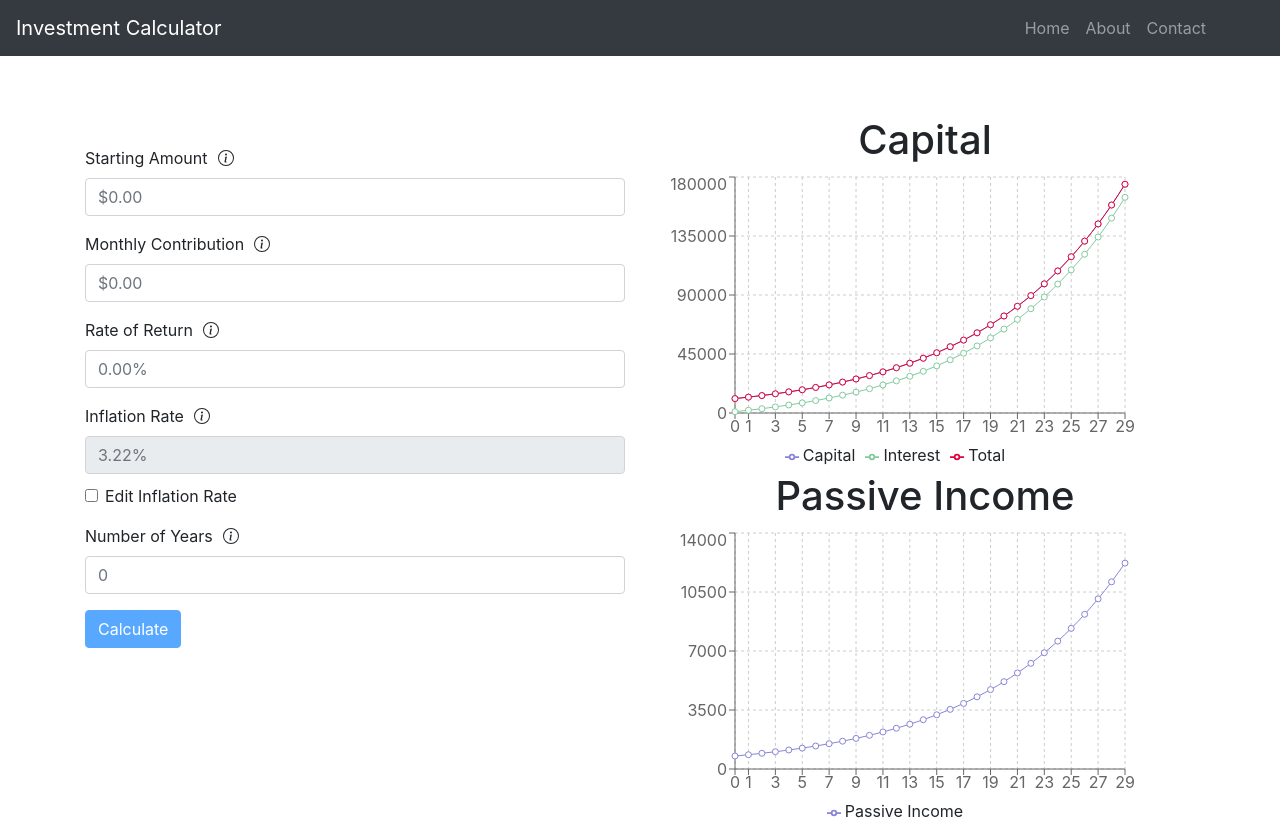
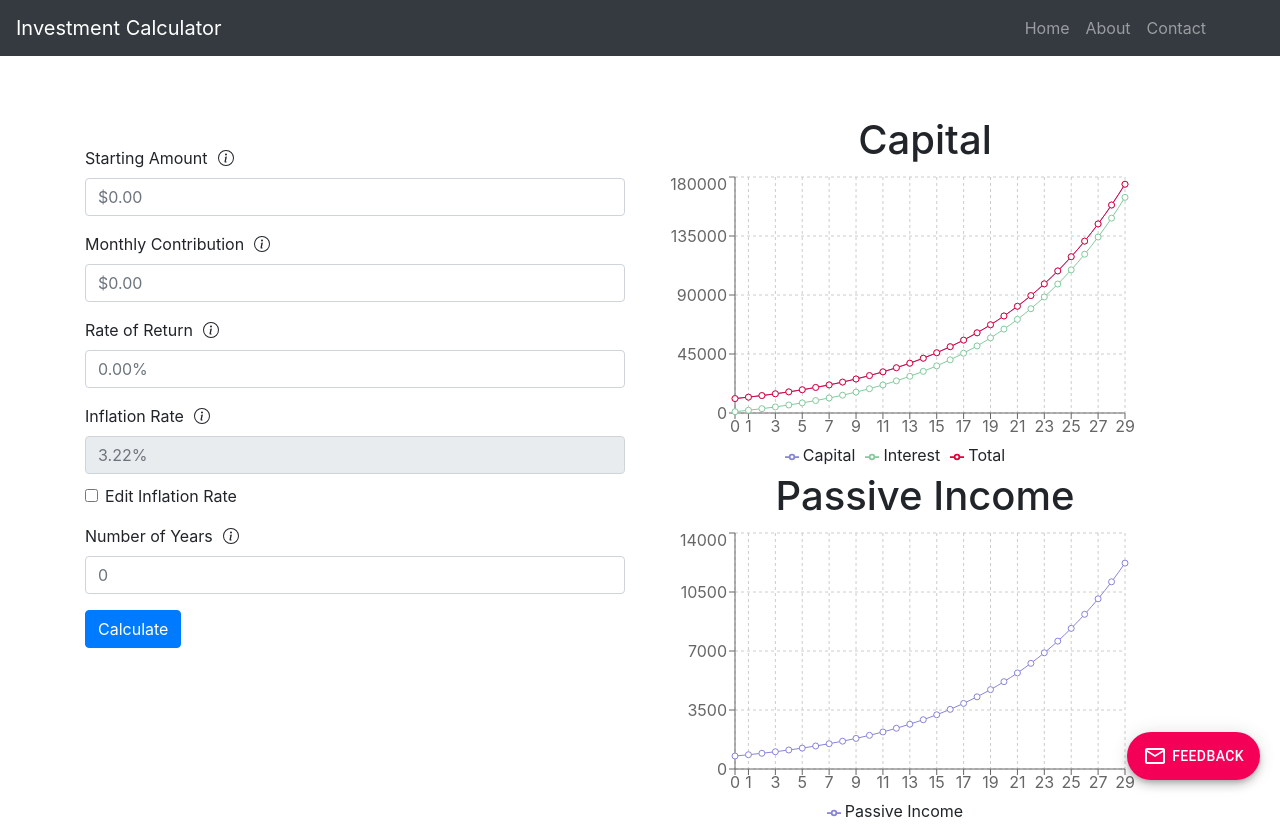
Before and after one commit to scottgibson21/investment-calculator, a React (Create React App) app: page / in a window 1280 px wide. Built offline with nearby package versions, Linux system fonts and the light colour scheme.

Commit message:
feat: add feedback floating action button

```diff
--- a/package.json
+++ b/package.json
@@ -3,6 +3,8 @@
   "version": "0.1.0",
   "private": true,
   "dependencies": {
+    "@material-ui/core": "^4.9.14",
+    "@material-ui/icons": "^4.9.1",
     "@testing-library/jest-dom": "^4.2.4",
     "@testing-library/react": "^9.3.2",
     "@testing-library/user-event": "^7.1.2",
@@ -12,8 +14,10 @@
     "react-bootstrap": "^1.0.1",
     "react-bootstrap-icons": "^1.0.2-alpha3",
     "react-dom": "^16.13.1",
+    "react-redux": "^7.2.0",
     "react-scripts": "3.4.1",
-    "recharts": "^1.8.5"
+    "recharts": "^1.8.5",
+    "redux": "^4.0.5"
   },
   "scripts": {
     "start": "react-scripts start",
--- a/src/App.js
+++ b/src/App.js
@@ -2,12 +2,14 @@ import React from "react";
 import "./App.css";
 import Navigation from "./components/Navigation";
 import Dashboard from "./components/Dashboard";
+import FeedbackButton from "./components/FeedbackButton";
 
 function App() {
   return (
     <div>
       <Navigation />
       <Dashboard />
+      <FeedbackButton />
     </div>
   );
 }
--- a/src/components/CalculationInput.js
+++ b/src/components/CalculationInput.js
@@ -75,7 +75,7 @@ export default function CalculationInput() {
         </OverlayTrigger>
         <Form.Control placeholder="0" />
       </Form.Group>
-      <Button type="submit" disabled>
+      <Button type="submit" disabled={false}>
         Calculate
       </Button>
     </Form>
--- /dev/null
+++ b/src/components/FeedbackButton.js
@@ -0,0 +1,22 @@
+import React from "react";
+import { makeStyles } from "@material-ui/core/styles";
+import Fab from "@material-ui/core/Fab";
+import { MailOutline } from "@material-ui/icons";
+
+export default function FeedbackButton() {
+  return (
+    <Fab color="secondary" style={style} variant="extended">
+      <MailOutline style={{ marginRight: 5 }} />
+      Feedback
+    </Fab>
+  );
+}
+
+const style = {
+  margin: 0,
+  top: "auto",
+  right: 20,
+  bottom: 20,
+  left: "auto",
+  position: "fixed",
+};
```
Also changed, not shown: 1 other file (tests, documents, lock files or other folders).
